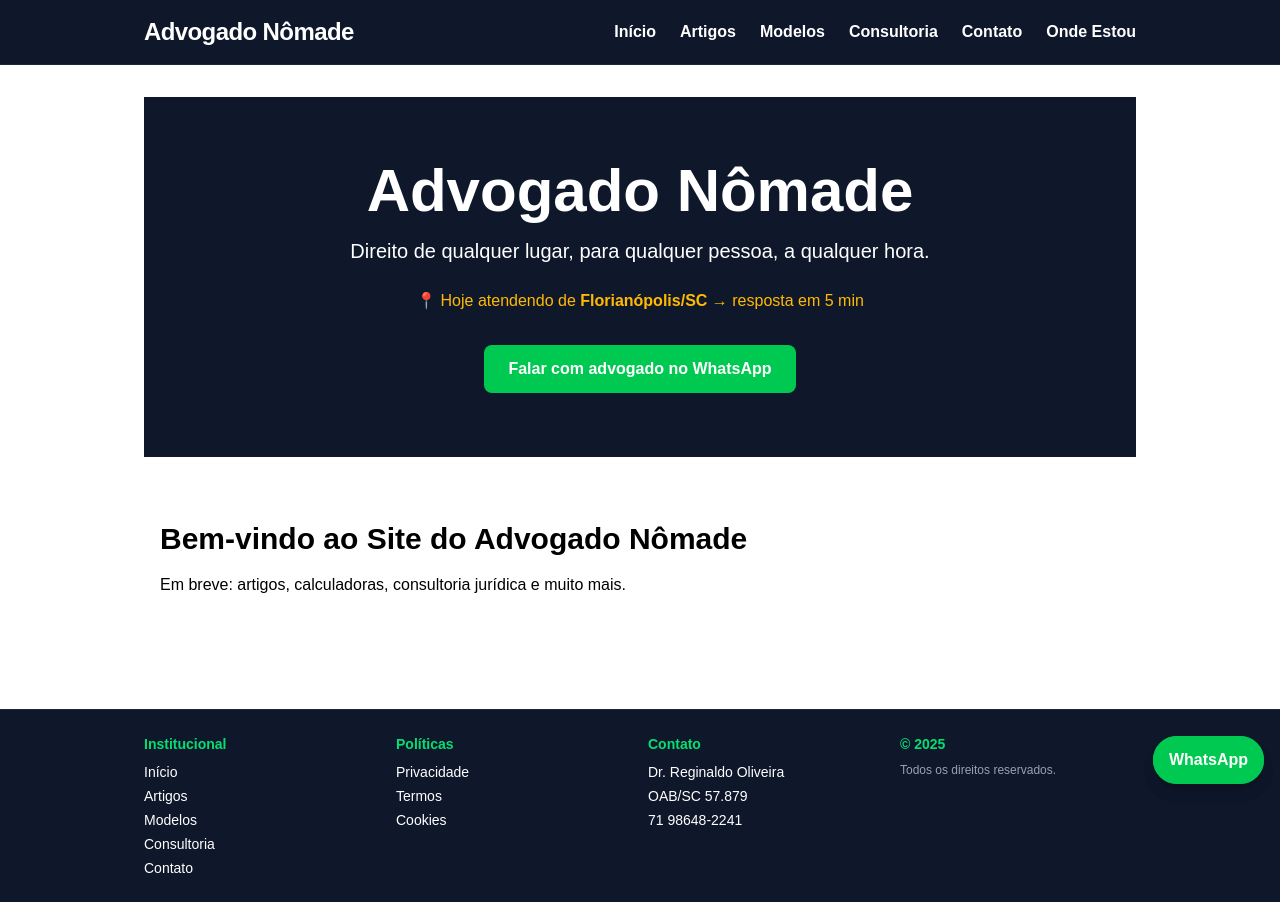
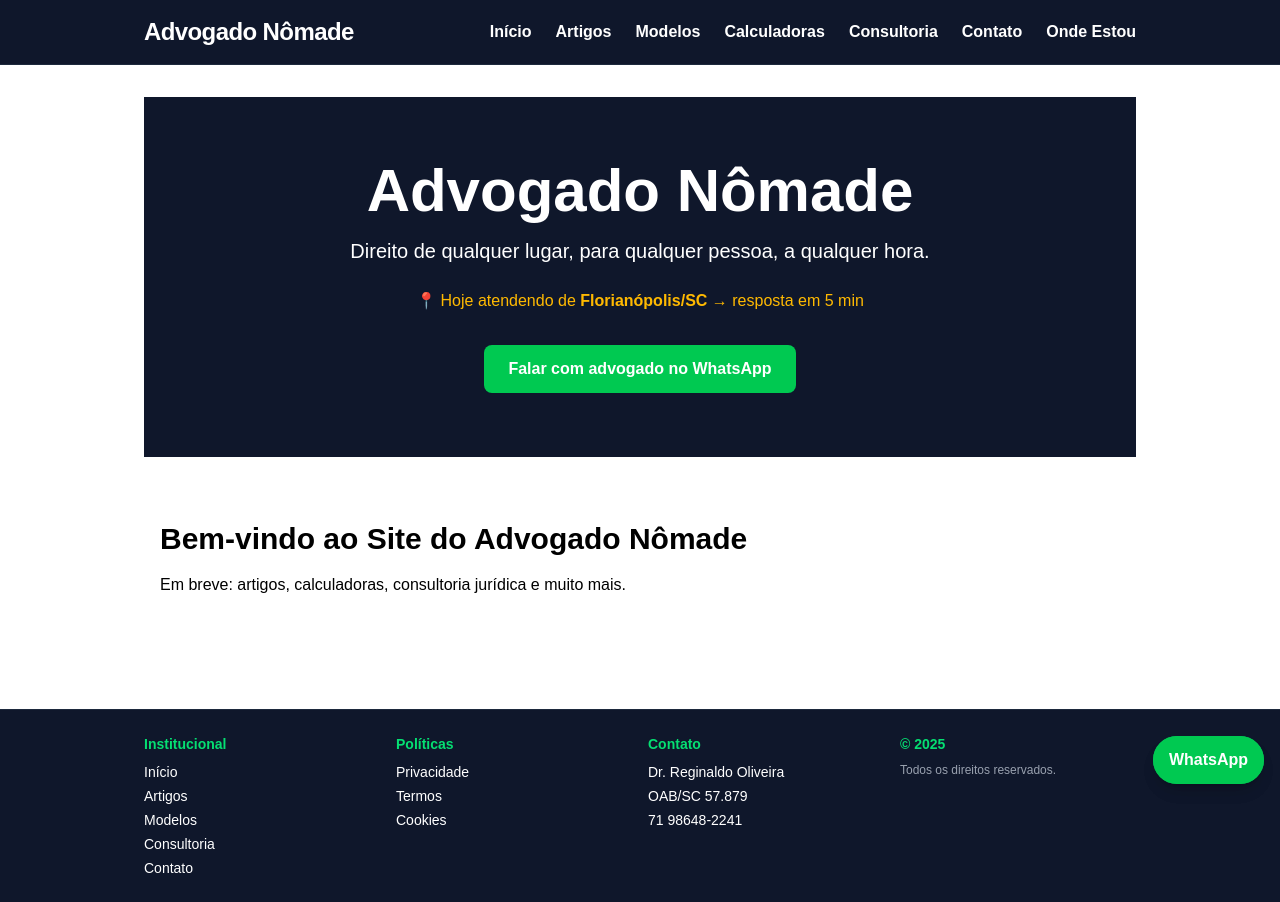
Before and after one commit to mestrereginaldo-site/advogadonomade1, a Next.js app: page / in a window 1280 px wide. Built offline with nearby package versions, Linux system fonts and the light colour scheme.

Commit message:
Update Header.tsx

```diff
--- a/app/components/Header.tsx
+++ b/app/components/Header.tsx
@@ -18,6 +18,7 @@ export default function Header() {
           <Link href="/" className="hover:text-green-400">Início</Link>
           <Link href="/artigos" className="hover:text-green-400">Artigos</Link>
           <Link href="/modelos" className="hover:text-green-400">Modelos</Link>
+          <Link href="/calculadoras" className="hover:text-green-400">Calculadoras</Link>
           <Link href="/consultoria" className="hover:text-green-400">Consultoria</Link>
           <Link href="/contato" className="hover:text-green-400">Contato</Link>
           <Link href="/onde-estou" className="hover:text-green-400">Onde Estou</Link>
@@ -31,6 +32,7 @@ export default function Header() {
               <Link href="/" onClick={() => setOpen(false)} className="block hover:text-green-400">Início</Link>
               <Link href="/artigos" onClick={() => setOpen(false)} className="block hover:text-green-400">Artigos</Link>
               <Link href="/modelos" onClick={() => setOpen(false)} className="block hover:text-green-400">Modelos</Link>
+               <Link href="/calculadoras" onClick={() => setOpen(false)} className="block hover:text-green-400">Calculadoras</Link>
               <Link href="/consultoria" onClick={() => setOpen(false)} className="block hover:text-green-400">Consultoria</Link>
               <Link href="/contato" onClick={() => setOpen(false)} className="block hover:text-green-400">Contato</Link>
               <Link href="/onde-estou" onClick={() => setOpen(false)} className="block hover:text-green-400">Onde Estou</Link>
```
